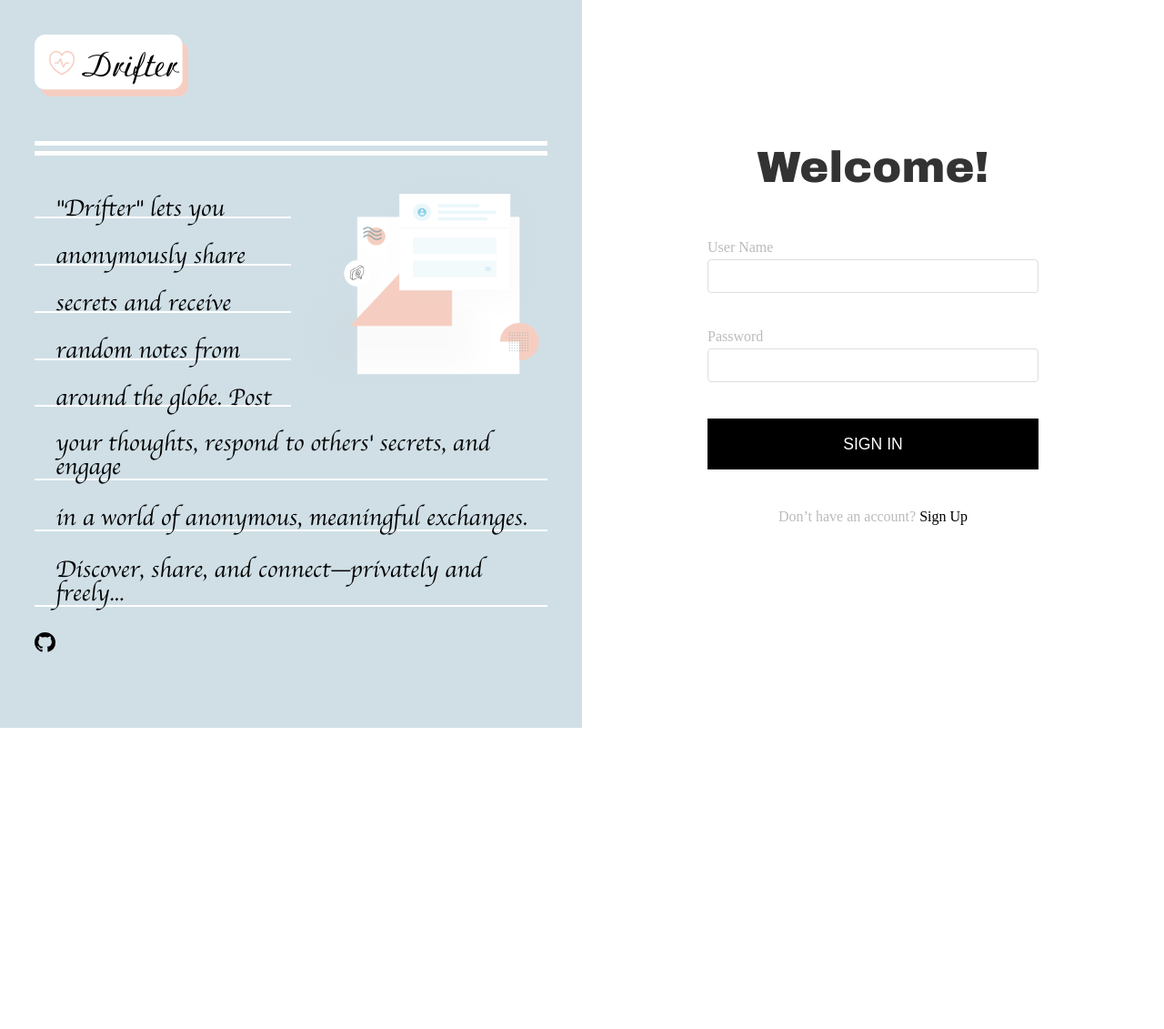
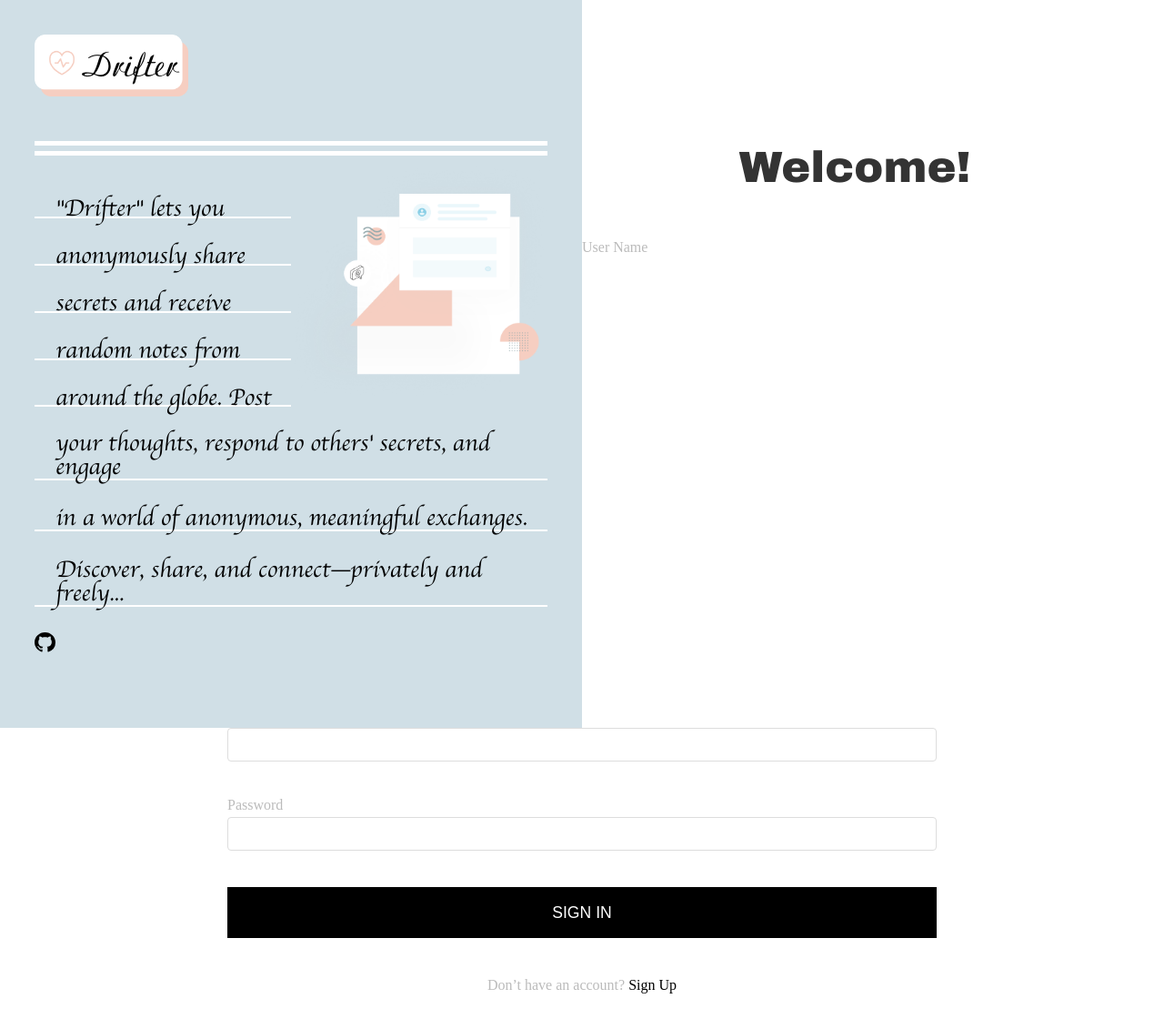
Before and after one commit to csySally/AgileWebProject_Drifter, a Python web app: template app/templates/login.html in a window 1280 px wide. Shown: the whole page at 91% size. Before the commit the page ends 800 px from the top, so only its background shows below. Run offline with Jinja, Linux system fonts and the light colour scheme; the template is opened without the code that fills it, so the values that code supplies are empty.

Commit message:
Modify the css style of login

```diff
--- a/app/static/css/login.css
+++ b/app/static/css/login.css
@@ -98,12 +98,7 @@ hr {
 
 /* right-panel */
 .right-panel {
-    float: right;
     padding: 40px;
-    background-color: #ffffff;
-    width: 50%;
-    height: 100vh;
-    box-sizing: border-box;
 }
 
 h2 {
```
